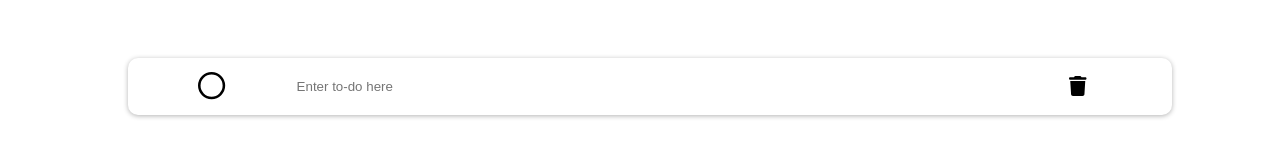
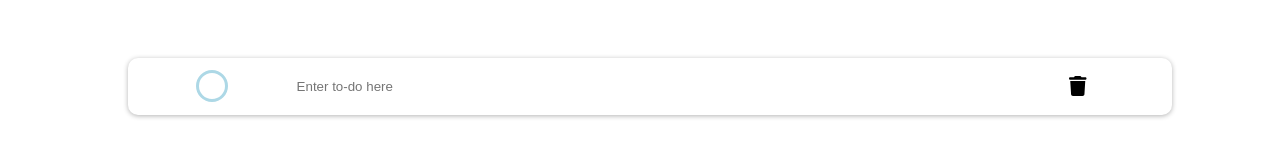
Before and after one commit to cyprste2717218/To-Do-List-App, a React (Create React App) app: page / in a window 1280 px wide. Both pictures are taken after a click on the button 640 px from the left and 625 px from the top of the page. Shown: the part 264-424 px from the top of the page. Built offline with nearby package versions, Linux system fonts and the light colour scheme.

Commit message:
chore: changed colour of checkbox styles, set checkbox size back to previous size

```diff
--- a/src/components/CustomCheckbox.js
+++ b/src/components/CustomCheckbox.js
@@ -20,7 +20,7 @@ const CustomCheckBox = ({toDoChecked, itemKey, setChangedToDoItem, setToDoChecke
             style={{backgroundColor: '#fff', border: '1px solid #fff'}}
             onClick={handleClick}
         >
-            <FontAwesomeIcon size='lg' style={{fontSize: '1.7rem'}} icon={toDoChecked ? filledCheckBox : unFilledCheckBox} />
+            <FontAwesomeIcon size='lg' style={{fontSize: '2rem', color: '#ADD8E6'}} icon={toDoChecked ? filledCheckBox : unFilledCheckBox} />
 
         </button>
 
```
